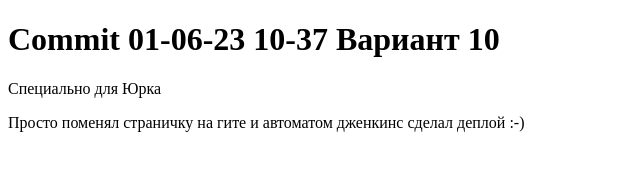
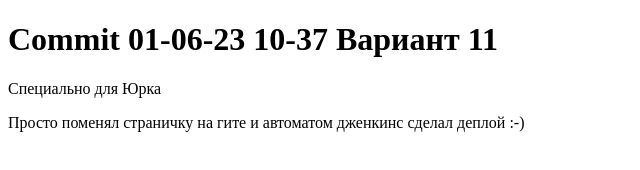
Before and after one commit to ozkostay/test-Jenkins, a plain HTML site: page index.html in a window 1280 px wide. Shown: the full height of the page, 0-640 px from the left. Drawn offline with Linux system fonts and the light colour scheme.

Commit message:
Update index.html 1212

```diff
--- a/index.html
+++ b/index.html
@@ -7,7 +7,7 @@
     <title>Document</title>
 </head>
 <body>
-    <h1>Commit 01-06-23 10-37 Вариант 10</h1>
+    <h1>Commit 01-06-23 10-37 Вариант 11</h1>
     <p>Специально для Юрка</p>
     <p>Просто поменял страничку на гите и автоматом дженкинс сделал деплой :-)</p>
 </body>
```
